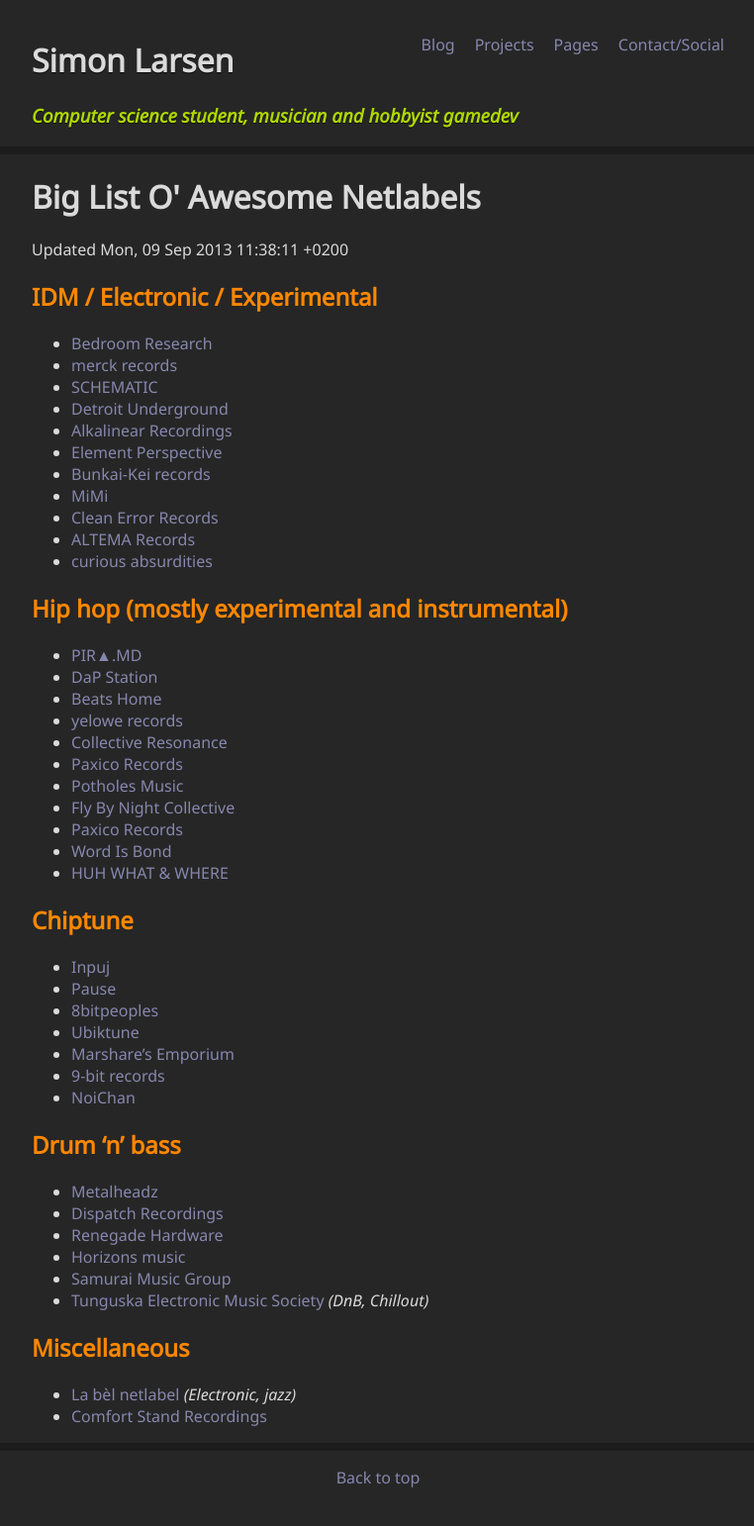
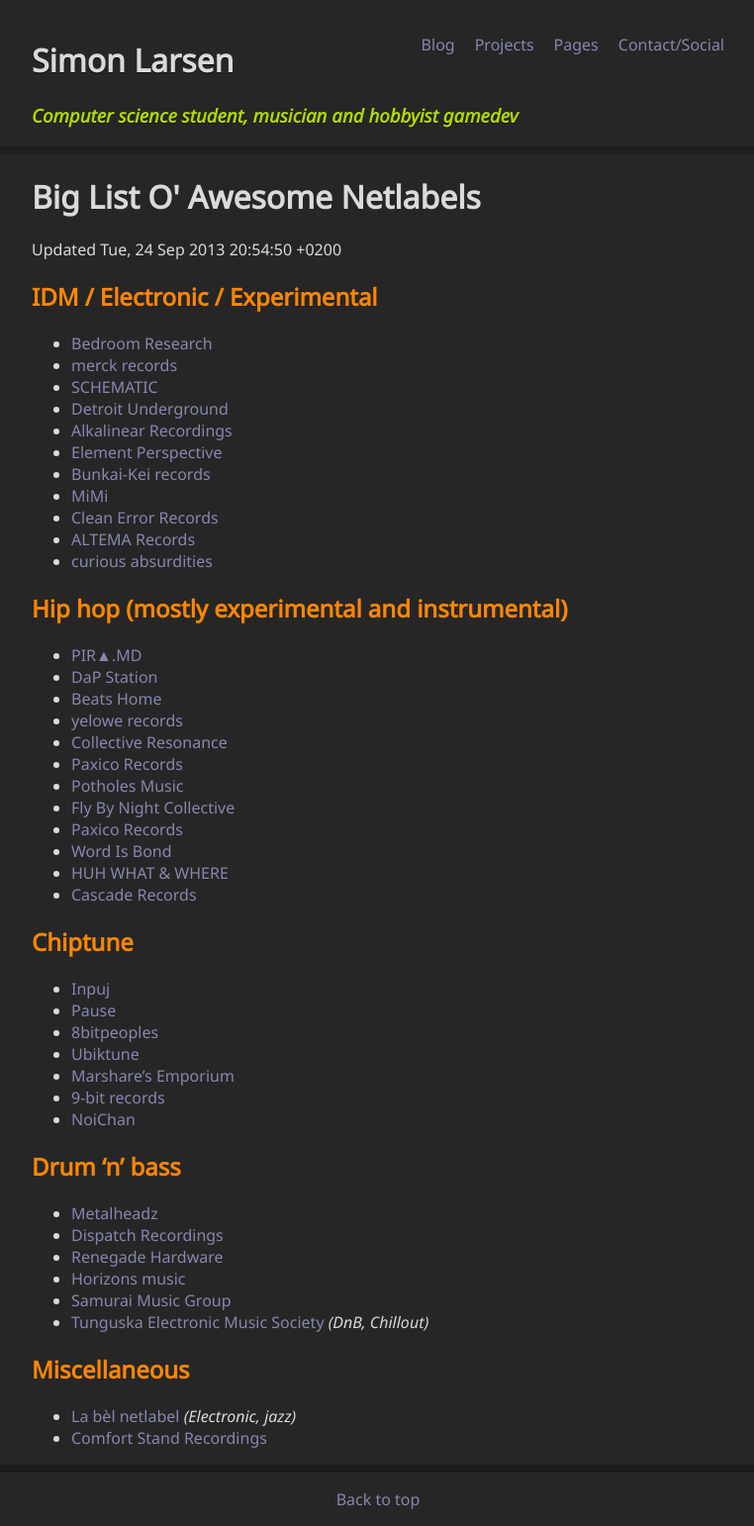
Before and after one commit to SimonLarsen/simonlarsen.github.io, a Jekyll site: the page built from pages/netlabels/index.md, in a window 1280 px wide. Shown: the whole page at 99% size, without its empty margins (258-1020 px from the left). Built offline with Jekyll 4.4.1, drawn with Linux system fonts in a browser that asks for light colours; before the commit the page ends 1520 px from its top, so only the background shows below that.

Commit message:
Update index.md

```diff
--- a/pages/netlabels/index.md
+++ b/pages/netlabels/index.md
@@ -2,8 +2,7 @@
 layout: default
 title: Big List O' Awesome Netlabels
 ---
-Updated Mon, 09 Sep 2013 11:38:11 +0200
-
+Updated Tue, 24 Sep 2013 20:54:50 +0200
 
 ## IDM / Electronic / Experimental ##
 
@@ -32,6 +31,7 @@
 * [Paxico Records](http://paxicorecords.com/)
 * [Word Is Bond](http://wordisbond.bandcamp.com/)
 * [HUH WHAT & WHERE](http://huhwhatandwhere.com/about/)
+* [Cascade Records](http://cascaderecords.bandcamp.com/)
 
 ## Chiptune ##
 
```
